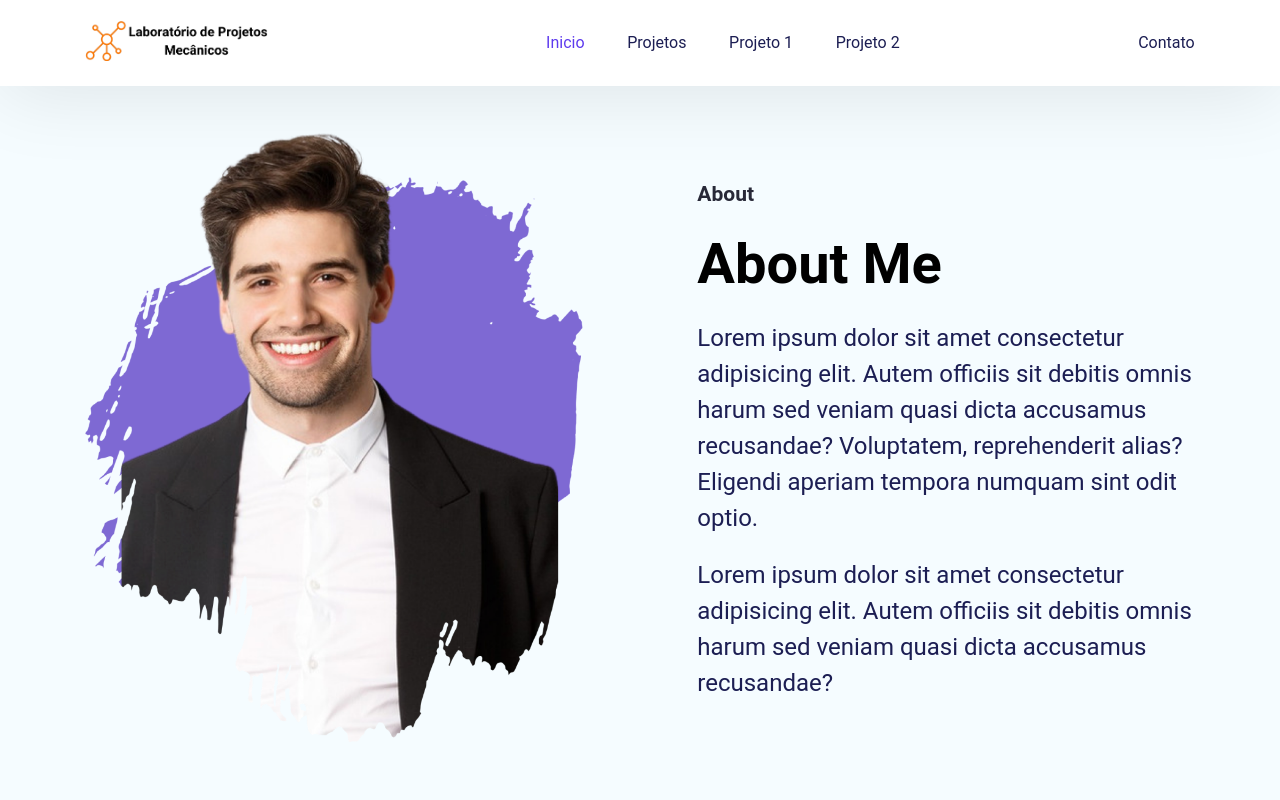
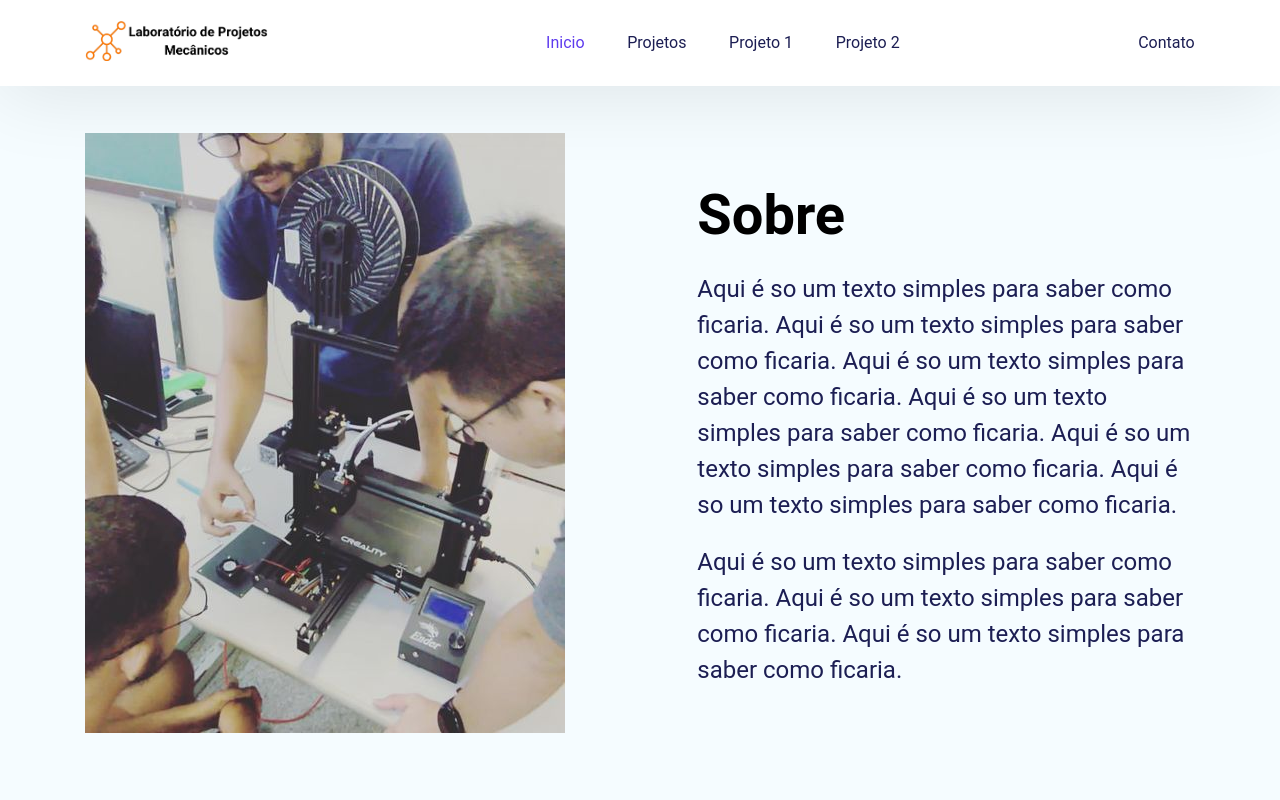
Before and after one commit to lpm-ufs/lpm-site, a React (Create React App) app: page / in a window 1280 px wide. Shown: the top 800 px of the page. Built offline with nearby package versions, Linux system fonts and the light colour scheme.

Commit message:
correcao_test

```diff
--- a/src/Pages/Home/AboutMe.jsx
+++ b/src/Pages/Home/AboutMe.jsx
@@ -2,22 +2,18 @@ export default function AboutMe() {
   return (
     <section id="AboutMe" className="about--section">
       <div className="about--section--img">
-        <img src="./img/about-me.png" alt="About Me" />
+        <img src="./img/lab_acao.jpg" alt="About Me" />
       </div>
       <div className="hero--section--content--box about--section--box">
         <div className="hero--section--content">
-          <p className="section--title">About</p>
-          <h1 className="skills-section--heading">About Me</h1>
+          <h1 className="skills-section--heading">Sobre</h1>
           <p className="hero--section-description">
-            Lorem ipsum dolor sit amet consectetur adipisicing elit. Autem
-            officiis sit debitis omnis harum sed veniam quasi dicta accusamus
-            recusandae? Voluptatem, reprehenderit alias? Eligendi aperiam
-            tempora numquam sint odit optio.
+            Aqui é so um texto simples para saber como ficaria. Aqui é so um texto simples para saber como ficaria.
+            Aqui é so um texto simples para saber como ficaria. Aqui é so um texto simples para saber como ficaria.
+            Aqui é so um texto simples para saber como ficaria. Aqui é so um texto simples para saber como ficaria.
           </p>
           <p className="hero--section-description">
-            Lorem ipsum dolor sit amet consectetur adipisicing elit. Autem
-            officiis sit debitis omnis harum sed veniam quasi dicta accusamus
-            recusandae?
+          Aqui é so um texto simples para saber como ficaria. Aqui é so um texto simples para saber como ficaria. Aqui é so um texto simples para saber como ficaria.
           </p>
         </div>
       </div>
```
Also changed, not shown: public/img/fabricia.jpg (deleted), public/img/lab_acao.png (added).
